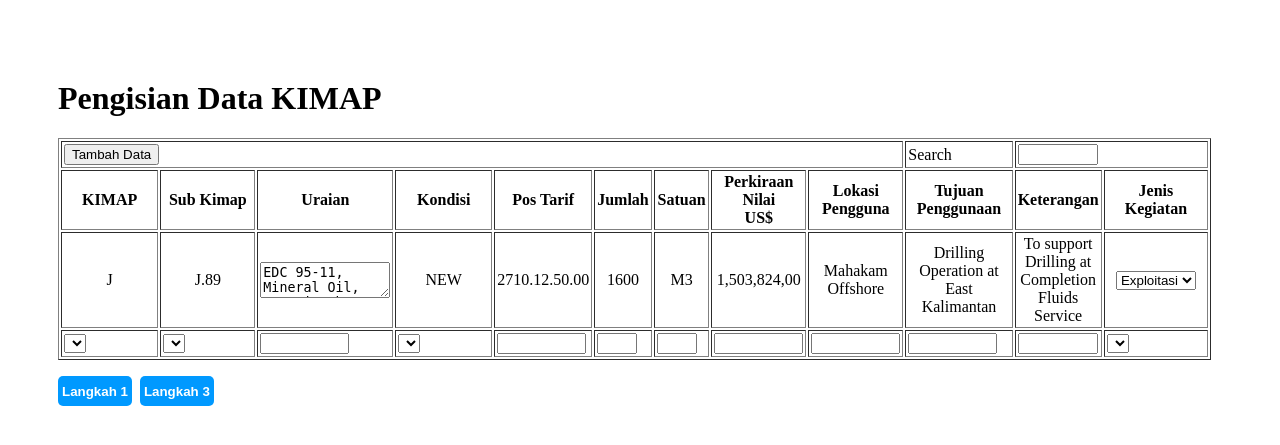
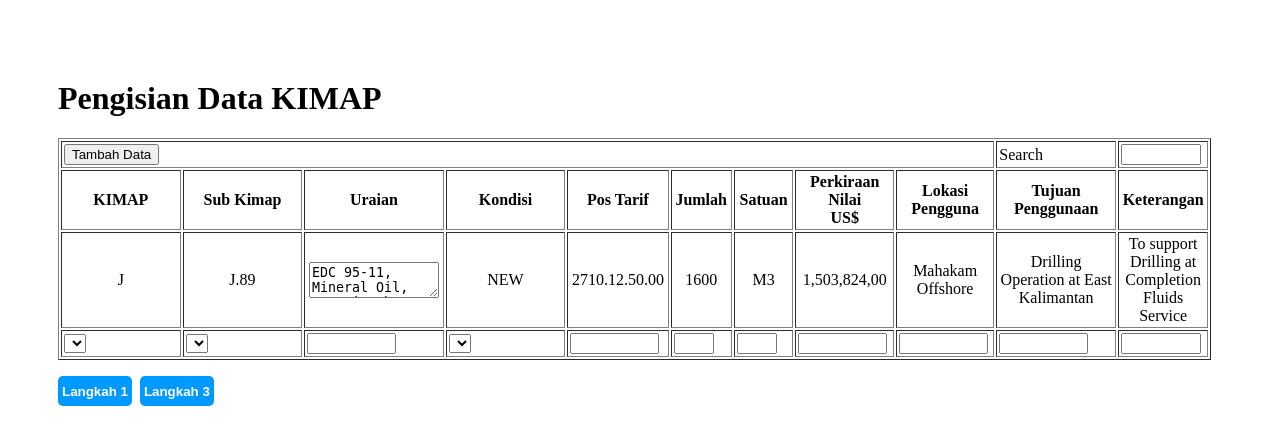
Before and after one commit to hariesa/RKBI, a PHP site: page /Pendaftaran2.php in a window 1280 px wide. Shown: the top 445 px of the page. Run offline with PHP 8.4, Linux system fonts and the light colour scheme; data comes from the database, SQL or seed files in the repository; a stand-in replaces the project's code that opens the database connection; lists and menus that the app fills with data are empty.

Commit message:
Update Pendaftaran2.php

```diff
--- a/kbi-v-1.1/Pendaftaran2.php
+++ b/kbi-v-1.1/Pendaftaran2.php
@@ -50,7 +50,7 @@ $data=mysql_fetch_array($sql);
       <td width="5%">Lokasi Pengguna</td>
       <td width="5%">Tujuan Penggunaan</td>
       <td width="5%">Keterangan</td>
-      <td width="10%">Jenis Kegiatan</td>
+<!--      <td width="10%">Jenis Kegiatan</td>-->
     </tr>
     <tr style="text-align:center">
       <td>J</td>
@@ -64,13 +64,13 @@ $data=mysql_fetch_array($sql);
       <td><?php echo $data['lokasi_user'] ?></td>
       <td><?php echo $data['tujuan_penggunaan'] ?></td>
       <td><?php echo $data['ket'] ?></td>
-      <td>
+<!--      <td>
       <select name="select5" id="select5">
       	<option>Pilih</option>
         <option>Explorasi</option>
         <option selected="selected">Exploitasi</option>
       </select>
-      </td>
+      </td>-->
     </tr>
    <tr>
       <td><label for="select"></label>
@@ -97,8 +97,8 @@ $data=mysql_fetch_array($sql);
       <input name="textfield7" type="text" id="textfield7" size="8" /></td>
       <td><label for="textfield8"></label>
       <input type="text" name="textfield8" style="width:80px" id="textfield8" /></td>
-      <td><select name="select6" id="select6">
-      </select></td>
+<!--      <td><select name="select6" id="select6">
+      </select></td>-->
     </tr>
   </table>
   <p>
```
